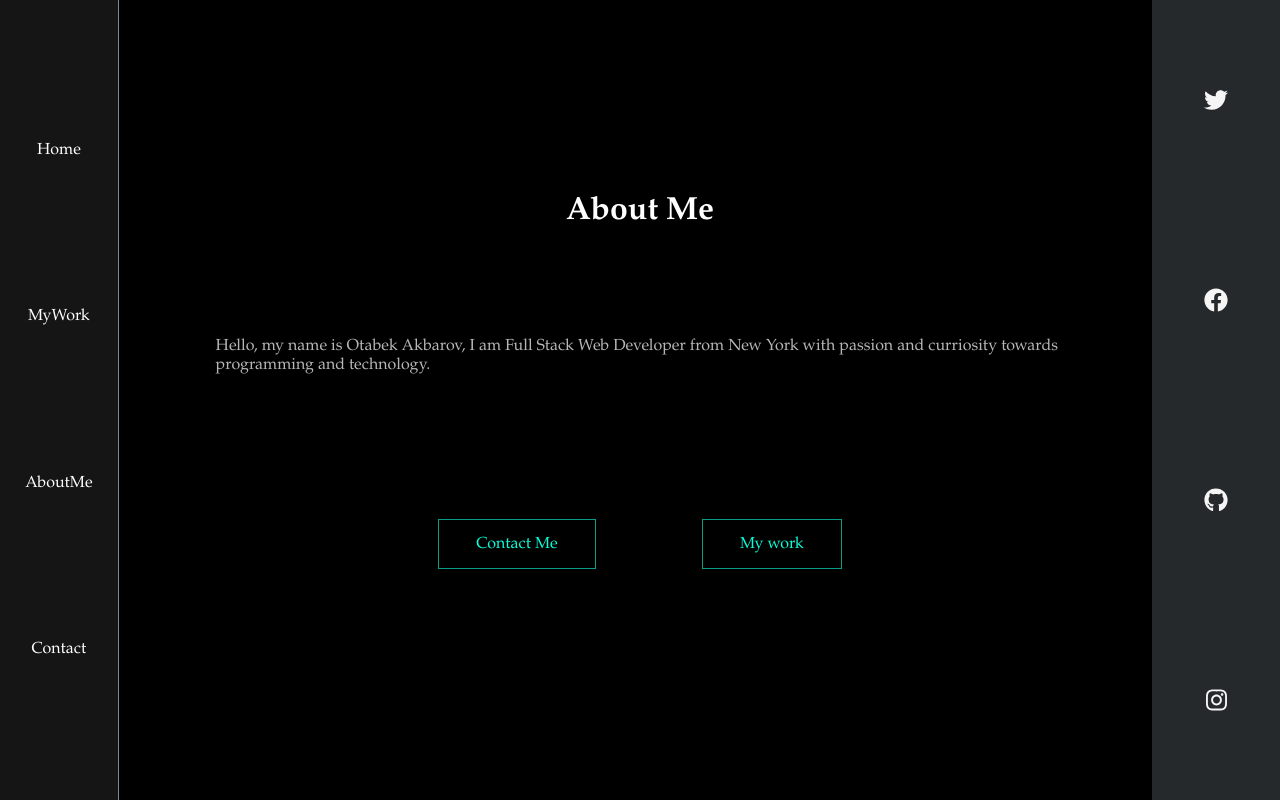
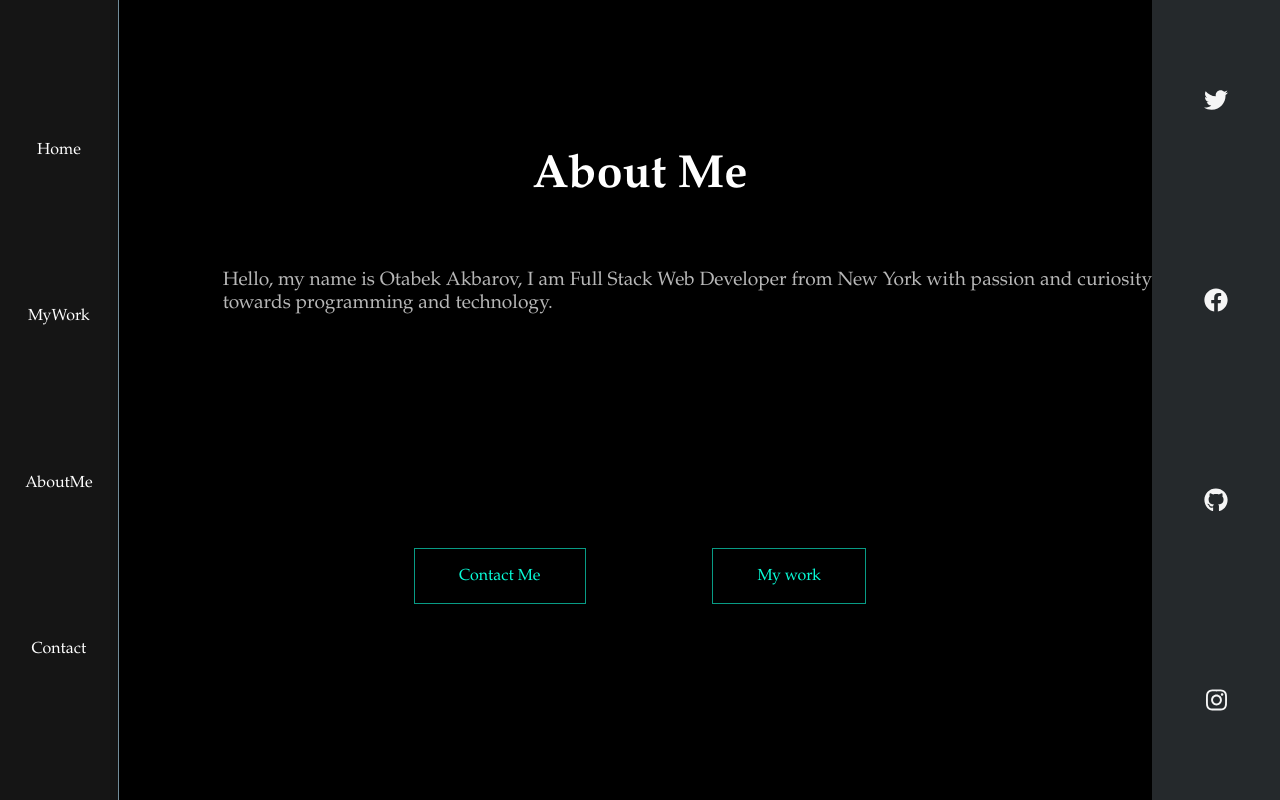
Before and after one commit to otabekakbaroff/portfolio_main, a React (Create React App) app: page /about in a window 1280 px wide. Built offline with nearby package versions, Linux system fonts and the light colour scheme.

Commit message:
fixed about page for mobile

```diff
--- a/src/App.css
+++ b/src/App.css
@@ -20,7 +20,7 @@
   }
   .name{
     position: absolute;
-    z-index: 1;
+    z-index: -1;
     color:rgba(255, 255, 255, 0.239);
     font-size: 4.5em;
   }
@@ -28,10 +28,13 @@
     font-family: Georgia, serif;
     letter-spacing: 0.2em;
     color:white;
-    font-size: 0.9em;
+    font-size: 0.95em;
     display: flex;
     align-items: center;
     justify-content: center;
+  }
+  .main p{
+    font-size:1.1em;
   }
   .nav{
     background-color: #151515;
@@ -59,7 +62,6 @@
     transform: scale(1.1);
     transition-duration:0.1s;
     transition-timing-function:linear;
-    padding:6.5% 40% 6.5% 40%;
   }
   #share{
     display:flex;
@@ -189,7 +191,6 @@
     padding:5% 5% 5% 5%;
     margin:2%;
   }
-  /* input textarea outline: none; */
   .contact textarea{
     background-color:rgb(0, 0, 0);
     border-bottom: 2px white solid;
@@ -232,9 +233,13 @@
     flex-direction: column;
     height: 100vh;
   }
-  .about p{
-    margin: 10%;
+  .about h1{
+    font-size: 2.7em;
+  }
+  .about .p{
+    margin:5% 5% 10% 10%;
     color: #b7b7b7;
+    font-size: 1em;
   }
   .about .aboutLinks{
     width: 100%;
@@ -252,18 +257,44 @@
 
 
 
+@media only screen and (min-width: 400px) {
+  .about h1{
+    font-size:2.750em;
+  }
+  .about .p{
+    margin:5% 5% 15% 15%;
+    font-size:1.050em;
+  }
+}
+
+
+
 
 @media only screen and (min-width: 450px) {
   .main{
-    font-size: 1em;
+    font-size: 1.1em;
   }
   .nav a{
-    padding:5.5% 47% 5.5% 47%;
+    padding:4% 47% 4% 47%;
   }
-  .nav a:hover{
-    padding:5.5% 42% 5.5% 42%;
+  .about h1{
+    font-size:2.850em;
+  }
+  .about .p{
+    margin:5% 5% 15% 17%;
+    font-size:1.15em;
   }
 }
+
+@media only screen and (min-width: 500px) {
+  .about h1{
+    font-size:2.9em;
+  }
+  .about .p{
+    font-size:1.2em;
+  }
+}
+
 
 
 
--- a/src/components/about.js
+++ b/src/components/about.js
@@ -5,9 +5,11 @@ function About(){
     return(
         <div className="about">
             <h1>About Me</h1>
-            <p>
-                Hello, my name is Otabek Akbarov, I am Full Stack Web Developer from New York with passion and curriosity towards programming and technology.
-            </p>
+            <div className="p">
+                <p>Hello, my name is Otabek Akbarov,
+                 I am Full Stack Web Developer from
+                New York with passion and curiosity towards programming and technology.</p>
+            </div>
             <div className="aboutLinks">
                 <Link to="contact">Contact Me</Link>
                 <Link to="projects">My work</Link>
```
